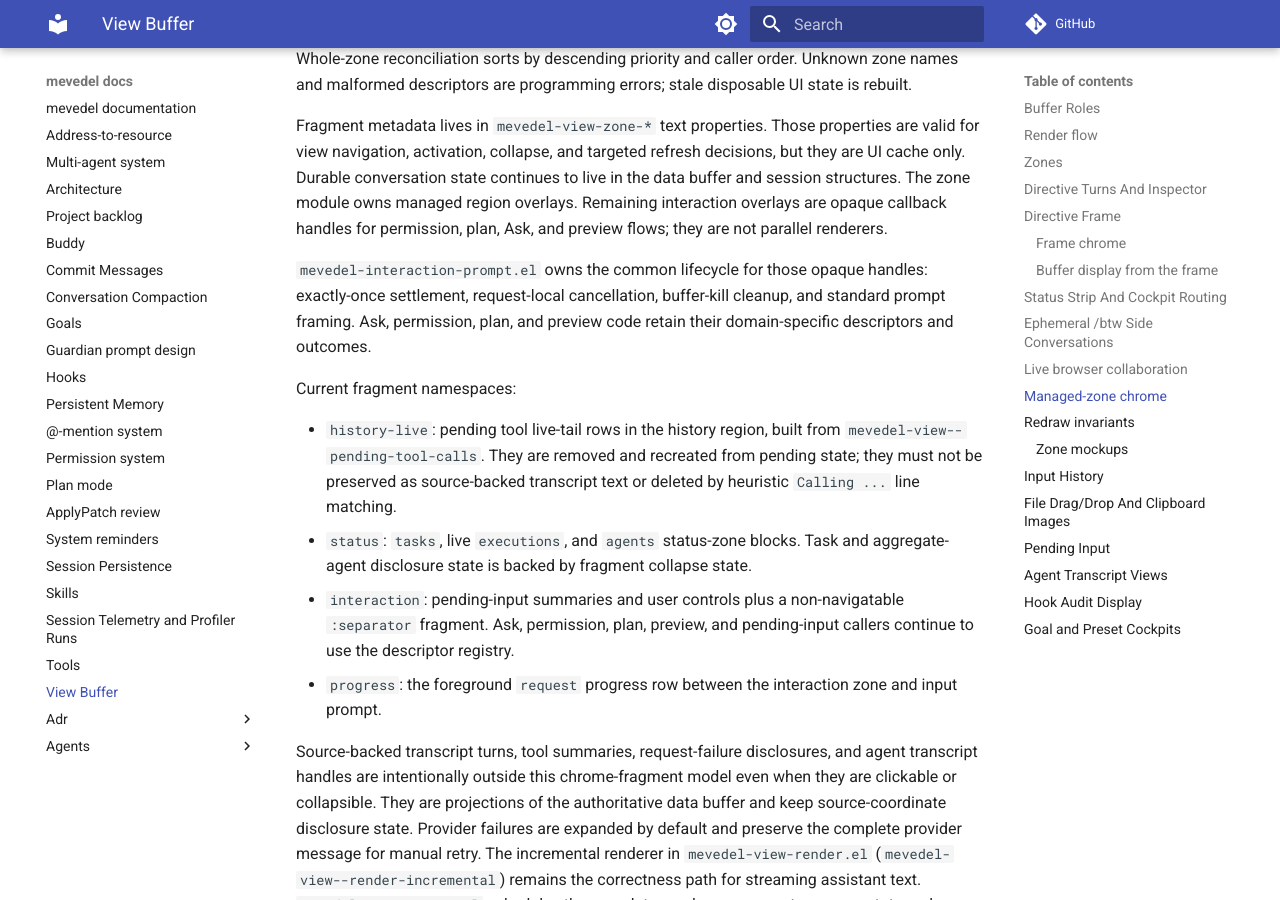
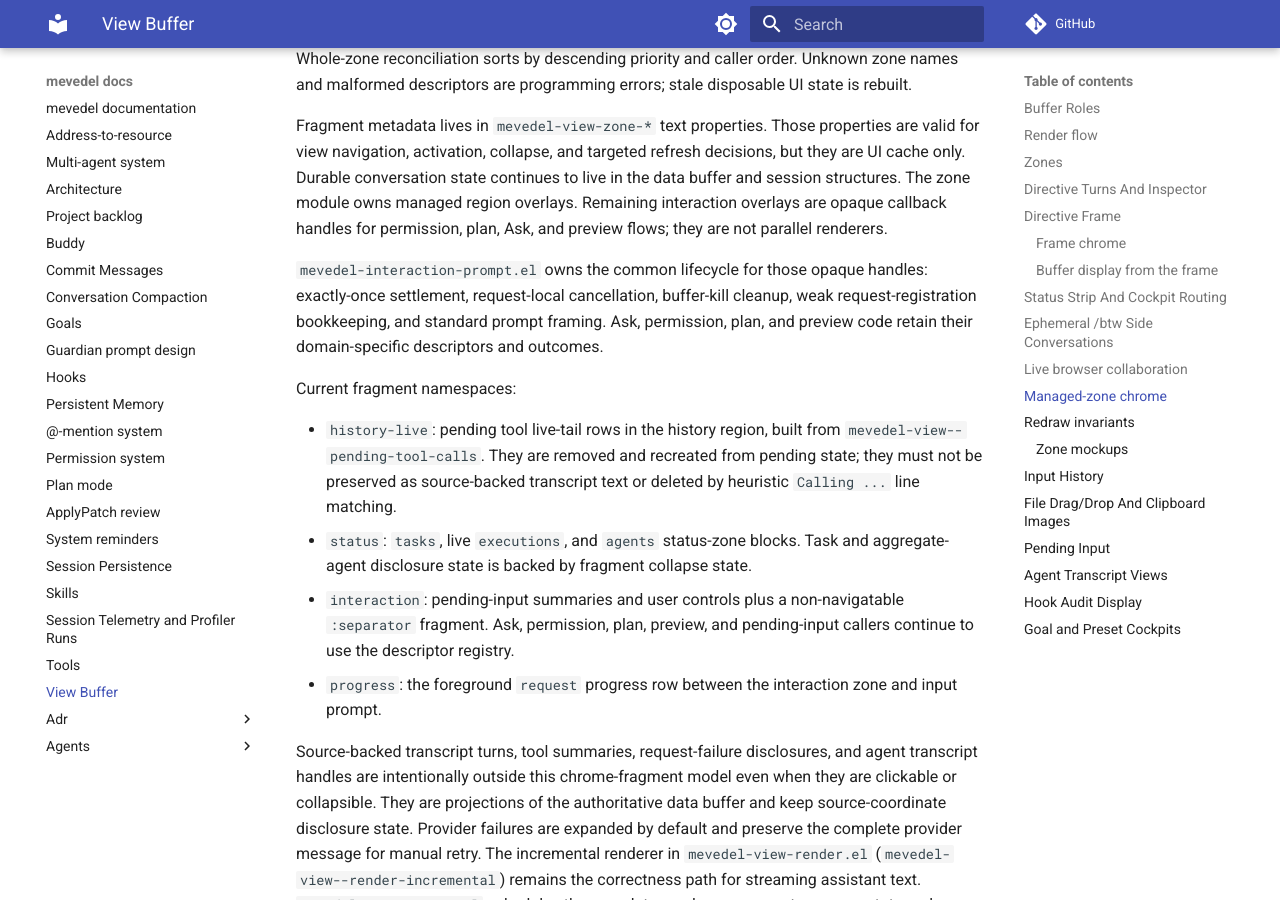
Before and after one commit to FrauH0lle/mevedel, an MkDocs documentation site: the page built from docs/view.md, in a window 1280 px wide and 900 px high, scrolled down 13164 px. Built offline with MkDocs 1.6.1 and Material for MkDocs 9.7.7, drawn with Linux system fonts in a browser that asks for light colours; comment, search, counter and statistics services are not loaded.

```diff
--- a/docs/view.md
+++ b/docs/view.md
@@ -614,8 +614,9 @@
 
 `mevedel-interaction-prompt.el` owns the common lifecycle for those opaque
 handles: exactly-once settlement, request-local cancellation, buffer-kill
-cleanup, and standard prompt framing. Ask, permission, plan,
-and preview code retain their domain-specific descriptors and outcomes.
+cleanup, weak request-registration bookkeeping, and standard prompt framing.
+Ask, permission, plan, and preview code retain their domain-specific
+descriptors and outcomes.
 
 Current fragment namespaces:
 
```
Also changed, not shown: 2 other files.
